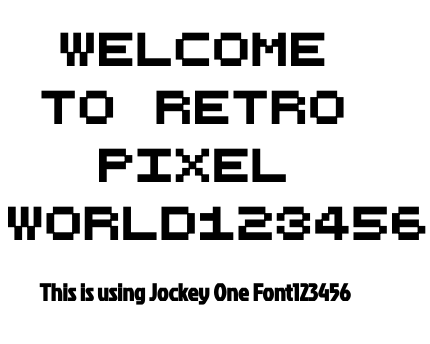
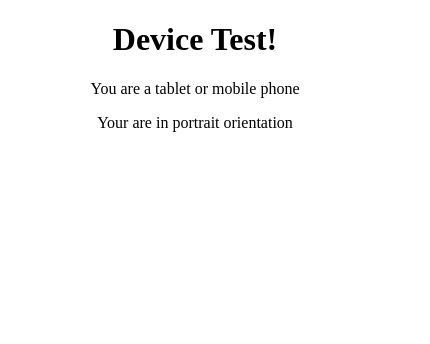
Before and after one commit to peakcary/react-project, a React (Create React App) app: page / in a window 390 px wide. Shown: the top 344 px of the page, 430 px wide, since content can reach past the window. Built offline with nearby package versions, Linux system fonts and the light colour scheme.

Commit message:
feat: react-responsive

```diff
--- a/package.json
+++ b/package.json
@@ -8,6 +8,7 @@
     "@testing-library/user-event": "^13.5.0",
     "react": "^18.3.1",
     "react-dom": "^18.3.1",
+    "react-responsive": "^10.0.0",
     "react-scripts": "5.0.1",
     "web-vitals": "^2.1.4"
   },
--- a/src/App.js
+++ b/src/App.js
@@ -1,17 +1,10 @@
 import "./App.css";
-import OllamaComponent from './components/OllamaComponent'
-import OllamaHComponent from './components/OllamaHComponent'
-import YuanqiComponent from './components/YuanqiComponent'
+import Example from './components/Example/index'
 
 function App() {
   return (
     <div className="App">
-      {/* <OllamaComponent />
-      <OllamaHComponent />
-      <YuanqiComponent /> */}
-
-      <h1>Welcome to Retro Pixel World123456</h1>
-      <h2 className="h1-jockey">This is using Jockey One Font123456</h2>
+       <Example ></Example>
     </div>
   );
 }
--- /dev/null
+++ b/src/components/Example/index.jsx
@@ -0,0 +1,25 @@
+import React from 'react'
+import { useMediaQuery } from 'react-responsive'
+
+const Index = () => {
+  const isDesktopOrLaptop = useMediaQuery({
+    query: '(min-width: 1224px)'
+  })
+  const isBigScreen = useMediaQuery({ query: '(min-width: 1824px)' })
+  const isTabletOrMobile = useMediaQuery({ query: '(max-width: 1224px)' })
+  const isPortrait = useMediaQuery({ query: '(orientation: portrait)' })
+  const isRetina = useMediaQuery({ query: '(min-resolution: 2dppx)' })
+
+  return (
+    <div>
+      <h1>Device Test!</h1>
+      {isDesktopOrLaptop && <p>You are a desktop or laptop</p>}
+      {isBigScreen && <p>You have a huge screen</p>}
+      {isTabletOrMobile && <p>You are a tablet or mobile phone</p>}
+      <p>Your are in {isPortrait ? 'portrait' : 'landscape'} orientation</p>
+      {isRetina && <p>You are retina</p>}
+    </div>
+  )
+}
+
+export default Index;
--- a/src/index.css
+++ b/src/index.css
@@ -12,11 +12,11 @@
   font-style: normal;
 }
 
-body {
+/* body {
   font-family: 'RetroPixel', sans-serif;
-}
+} */
 
 /* 示例使用新字体 */
-.h1-jockey {
+/* .h1-jockey {
   font-family: 'JockeyOne', sans-serif;
-}
+} */
```
Also changed, not shown: 1 other file (tests, documents, lock files or other folders).
